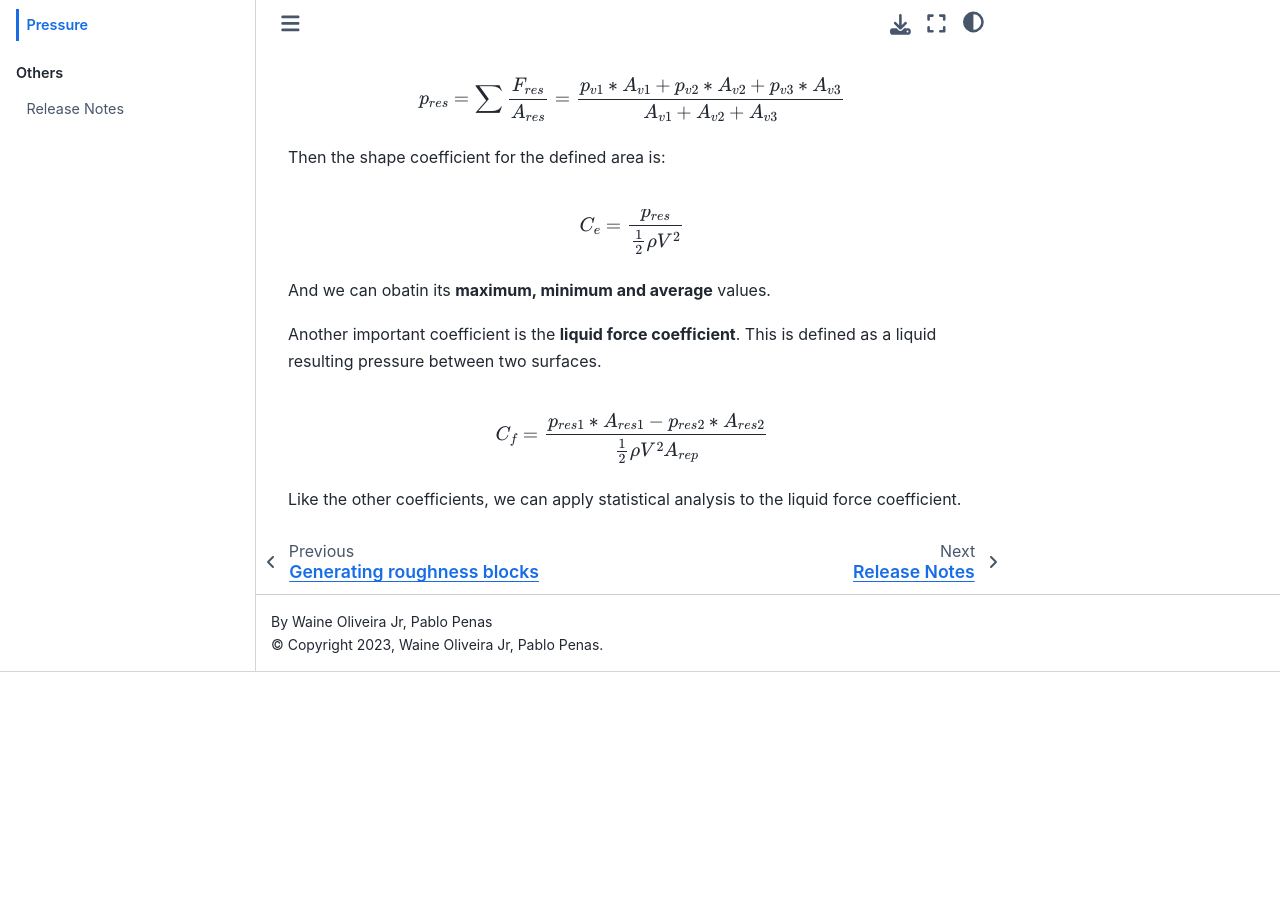
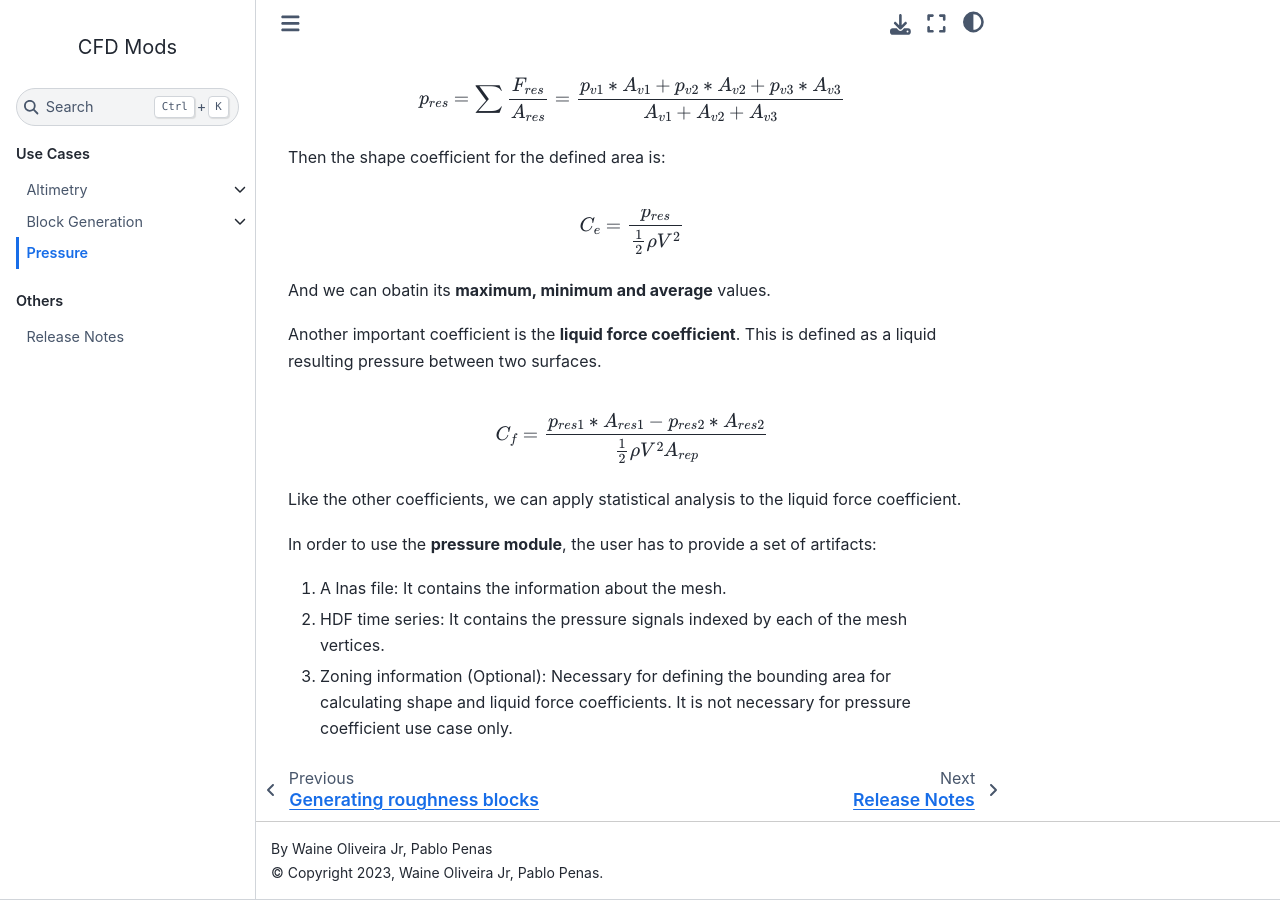
Before and after one commit to AeroSim-CFD/cfdmod, a Sphinx documentation site: the page built from docs/source/use_cases/pressure/index.rst, in a window 1280 px wide and 900 px high, scrolled down 2107 px. Built offline with Sphinx 7.4.7 and the Sphinx Book theme 1.1.4, drawn with Linux system fonts in a browser that asks for light colours; before the commit the page ends 2779 px from its top, so only the background shows below that.

Commit message:
update docs with artifacts information

```diff
--- a/docs/source/use_cases/pressure/index.rst
+++ b/docs/source/use_cases/pressure/index.rst
@@ -76,3 +76,9 @@
    C_{f} = \frac{p_{res1} * A_{res1} - p_{res2} * A_{res2}}{\frac{1}{2} \rho V ^ 2 A_{rep}}
 
 Like the other coefficients, we can apply statistical analysis to the liquid force coefficient.
+
+In order to use the **pressure module**, the user has to provide a set of artifacts:
+
+#. A lnas file: It contains the information about the mesh.
+#. HDF time series: It contains the pressure signals indexed by each of the mesh vertices.
+#. Zoning information (Optional): Necessary for defining the bounding area for calculating shape and liquid force coefficients. It is not necessary for pressure coefficient use case only.
```
